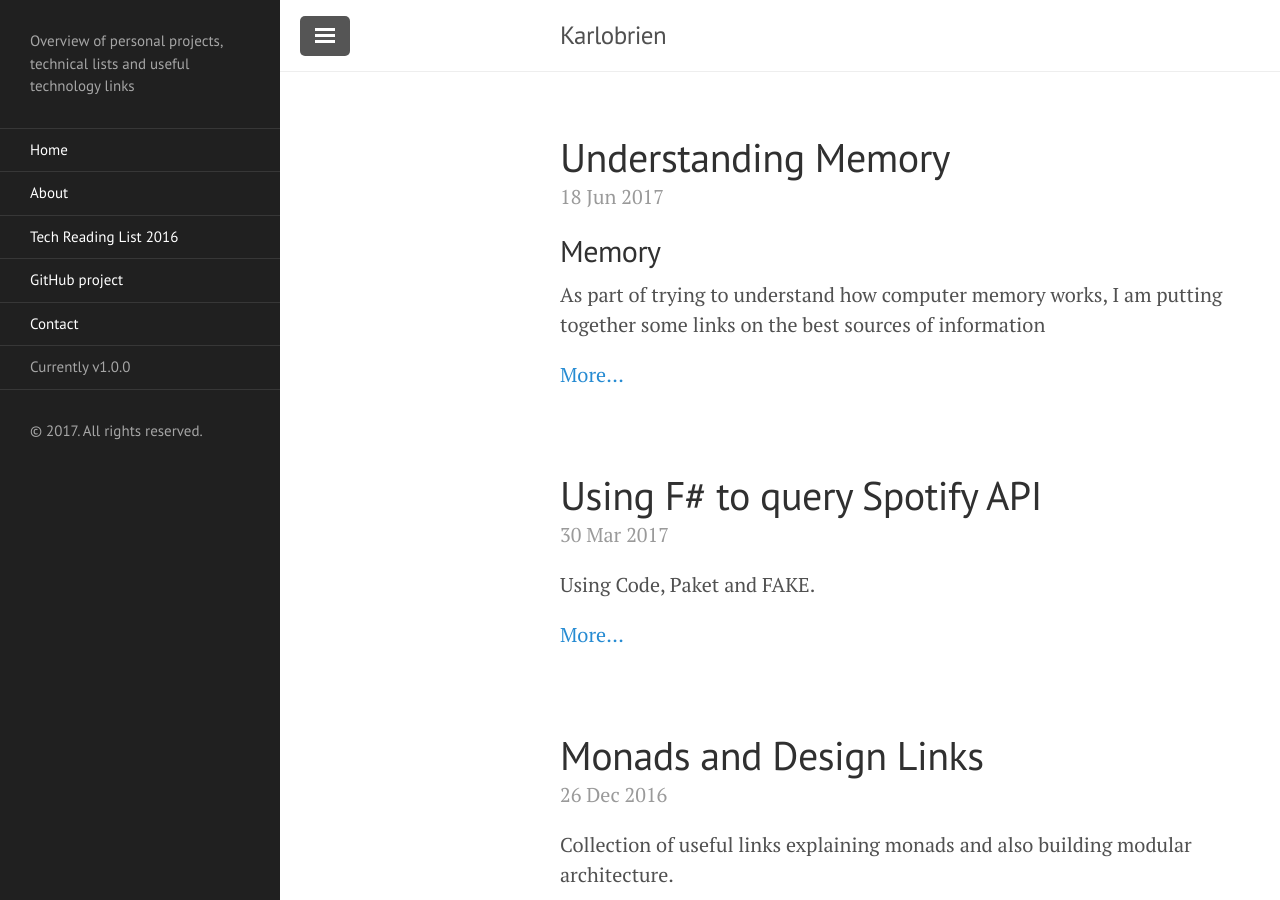
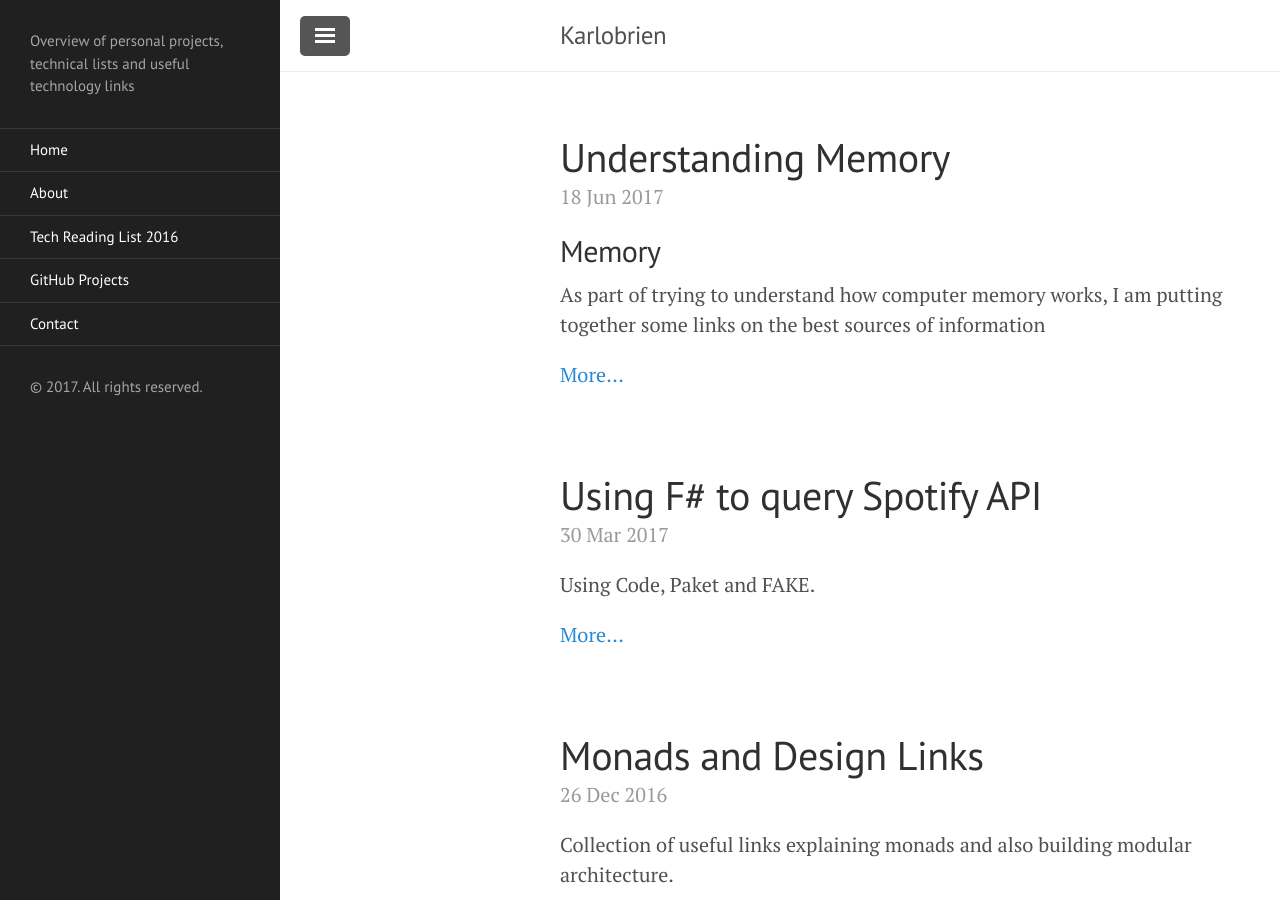
Before and after one commit to karlobrien/karlobrien.github.com, a Jekyll site: the page built from index.html, in a window 1280 px wide and 900 px high. Built offline with Jekyll 4.4.1, drawn with Linux system fonts in a browser that asks for light colours; the list of posts is cut into pages by our own code.

Commit message:
edit sidebar

```diff
--- a/_includes/sidebar.html
+++ b/_includes/sidebar.html
@@ -25,9 +25,8 @@
       {% endif %}
     {% endfor %}
 
-    <a class="sidebar-nav-item" href="{{ site.github.repo }}">GitHub project</a>
+    <a class="sidebar-nav-item" href="{{ site.github.repo }}">GitHub Projects</a>
     <a class="sidebar-nav-item" href="mailto:{{ site.author.email }}">Contact</a>
-    <span class="sidebar-nav-item">Currently v{{ site.version }}</span>
   </nav>
 
   <div class="sidebar-item">
```
